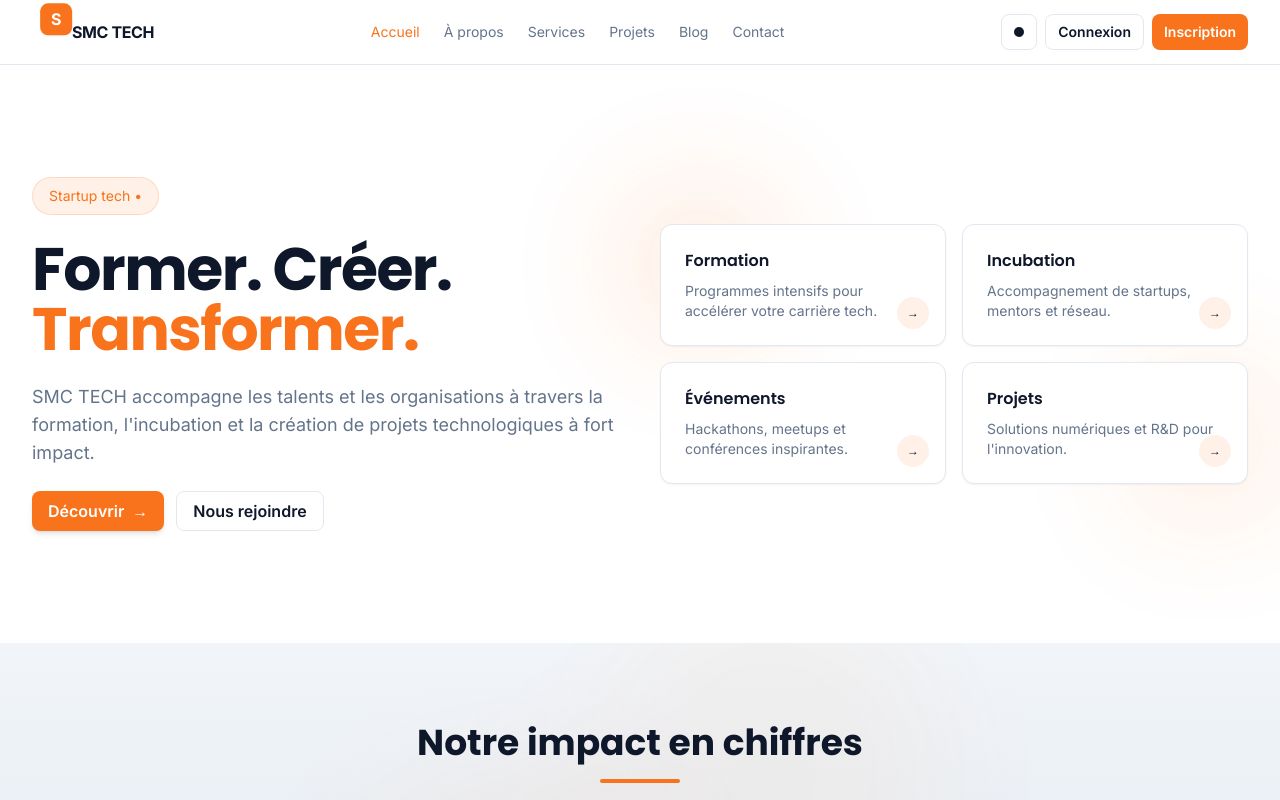
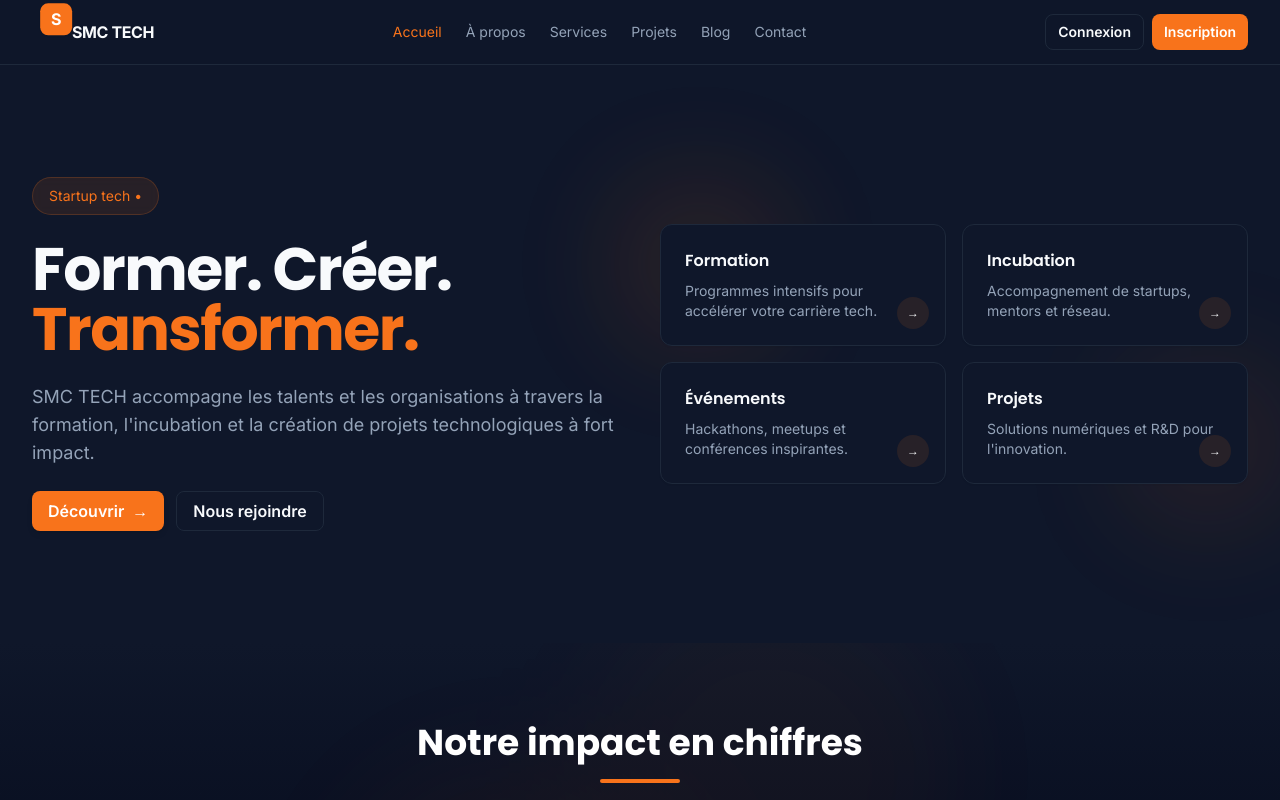
Before and after one commit to Mkane04/smc-tech, a React (Vite) app: page / in a window 1280 px wide. Shown: the top 800 px of the page. Built offline with nearby package versions, Linux system fonts and the light colour scheme.

Commit message:
Update Navbar and API configuration with latest modifications

```diff
--- a/src/components/Navbar.jsx
+++ b/src/components/Navbar.jsx
@@ -15,26 +15,13 @@ const links = [
 export default function Navbar() {
   const { isAuthenticated, user, logout } = useAuth();
   const [open, setOpen] = useState(false);
-  const [dark, setDark] = useState(false);
   const navigate = useNavigate();
 
+  // Force le mode dark au chargement
   useEffect(() => {
-    const isDark = document.documentElement.classList.contains("dark");
-    setDark(isDark);
+    document.documentElement.classList.add("dark");
+    localStorage.setItem("theme", "dark");
   }, []);
-
-  const toggleDark = () => {
-    const el = document.documentElement;
-    if (el.classList.contains("dark")) {
-      el.classList.remove("dark");
-      localStorage.setItem("theme", "light");
-      setDark(false);
-    } else {
-      el.classList.add("dark");
-      localStorage.setItem("theme", "dark");
-      setDark(true);
-    }
-  };
 
   return (
     <header className="sticky top-0 z-40 w-full border-b border-border backdrop-blur supports-[backdrop-filter]:bg-background/70">
@@ -60,18 +47,7 @@ export default function Navbar() {
           </nav>
 
           <div className="flex items-center gap-2">
-            <button
-              aria-label="Basculer le thème"
-              className="btn-outline h-9 w-9 rounded-md grid place-items-center"
-              onClick={toggleDark}
-              title="Mode clair/sombre"
-            >
-              {dark ? (
-                <svg className="h-5 w-5" viewBox="0 0 24 24" fill="currentColor"><path d="M21.64 13a9 9 0 11-10.63-10.6 1 1 0 00.89 1.45 7 7 0 109.49 9.49 1 1 0 001.45.89z"/></svg>
-              ) : (
-                <svg className="h-5 w-5" viewBox="0 0 24 24" fill="currentColor"><path d="M12 18a6 6 0 100-12 6 6 0 000 12z"/><path d="M12 2v2m0 16v2m10-10h-2M4 12H2m15.07 6.07l-1.41-1.41M6.34 6.34L4.93 4.93m12.73 0l-1.41 1.41M6.34 17.66l-1.41 1.41"/></svg>
-              )}
-            </button>
+            {/* Bouton mode nuit supprimé - Mode dark permanent */}
 
             {isAuthenticated ? (
               <div className="flex items-center gap-2">
```
Also changed, not shown: src/config/api.js (line endings or trailing spaces).
